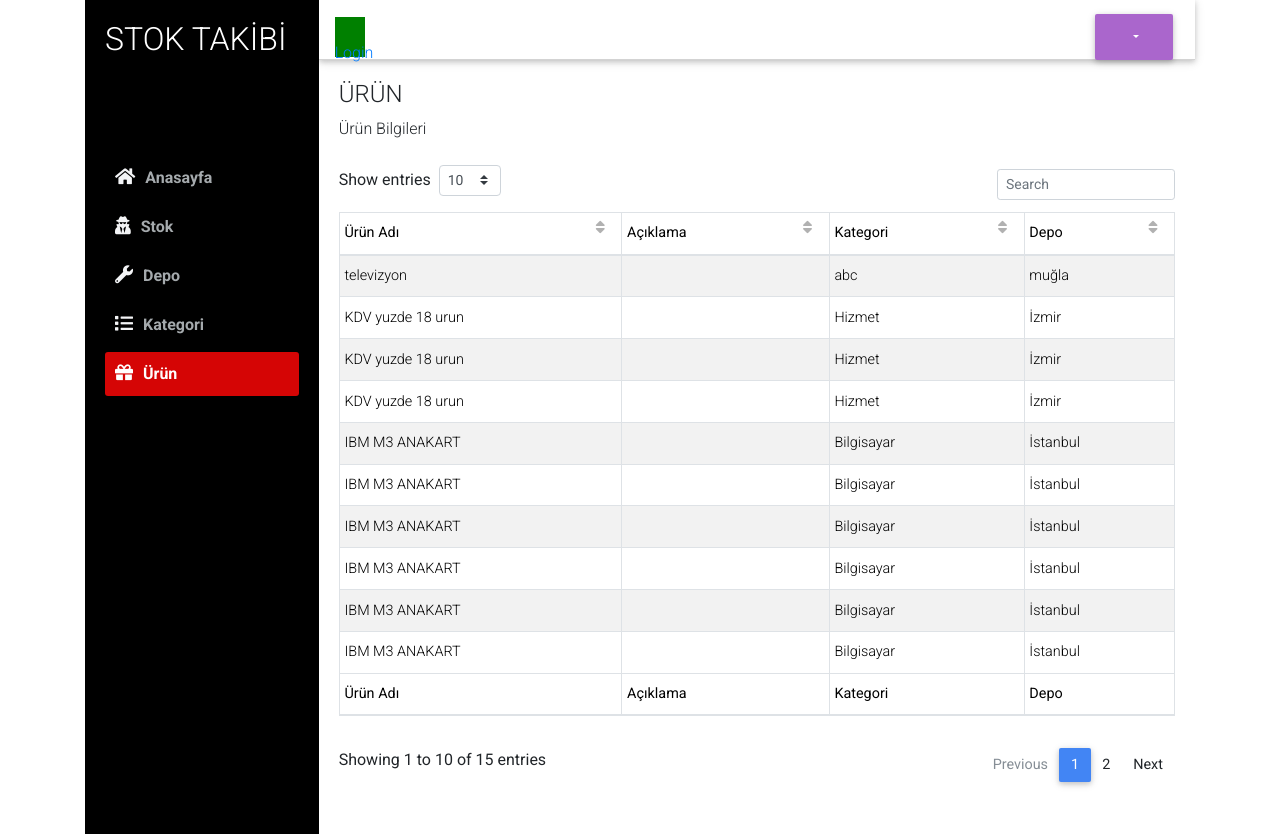
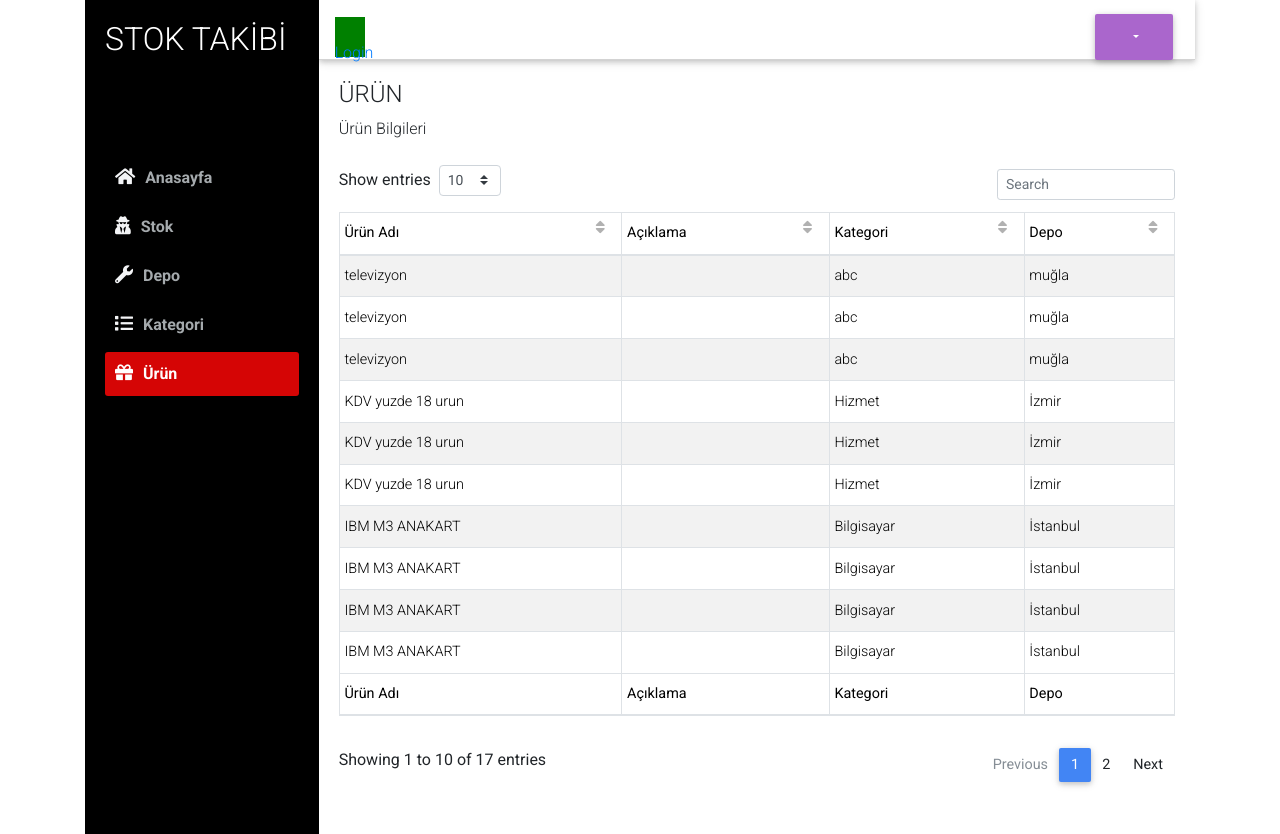
Before and after one commit to deyisk/StokTakipProgrami, a React (Create React App) app: page /Urun in a window 1280 px wide. Built offline with nearby package versions, Linux system fonts and the light colour scheme.

Commit message:
ikinci gonderim

```diff
--- a/src/components/urun/Search.js
+++ b/src/components/urun/Search.js
@@ -33,6 +33,18 @@ const Search = () => {
       },
     ],
     rows: [
+      {
+        name: "televizyon",
+        position: "",
+        office: "abc",
+        age: "muğla",
+      },
+      {
+        name: "televizyon",
+        position: "",
+        office: "abc",
+        age: "muğla",
+      },
       {
         name: "televizyon",
         position: "",
```
